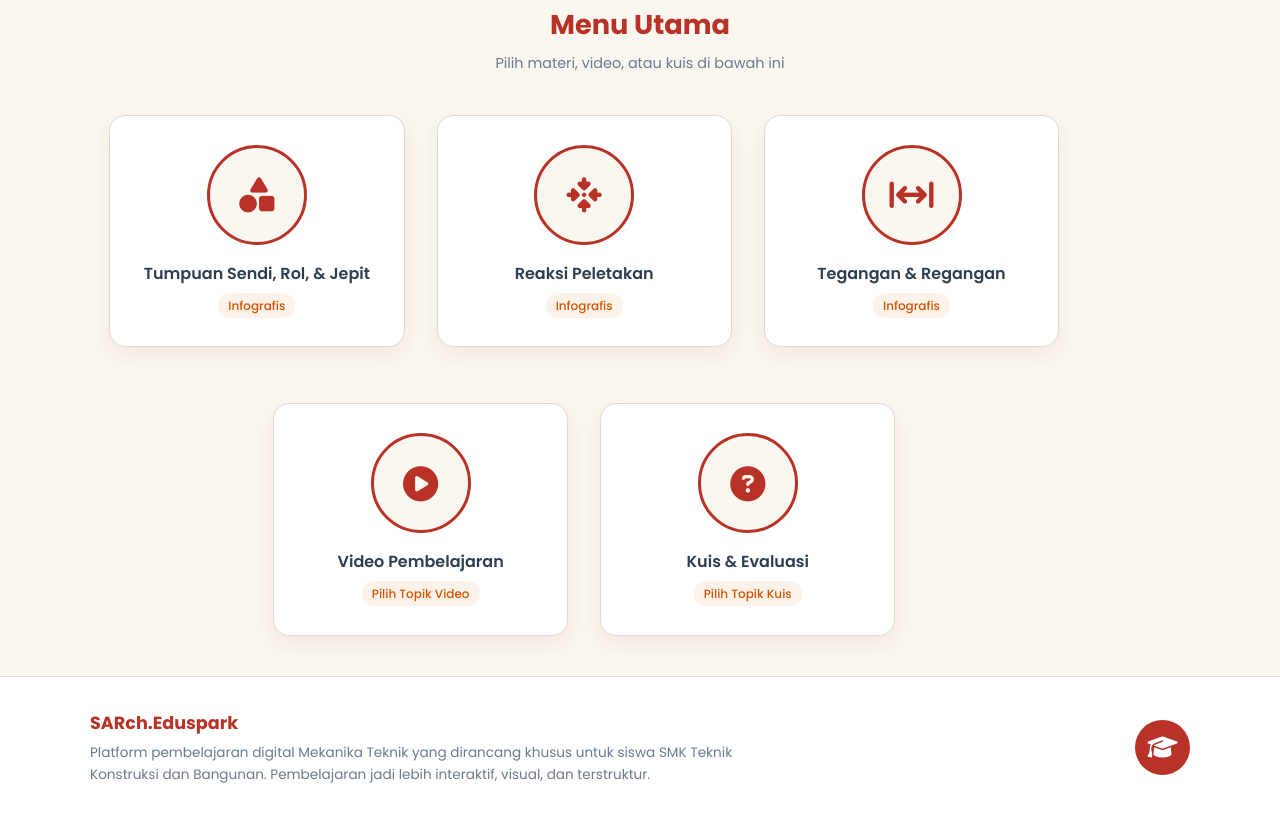
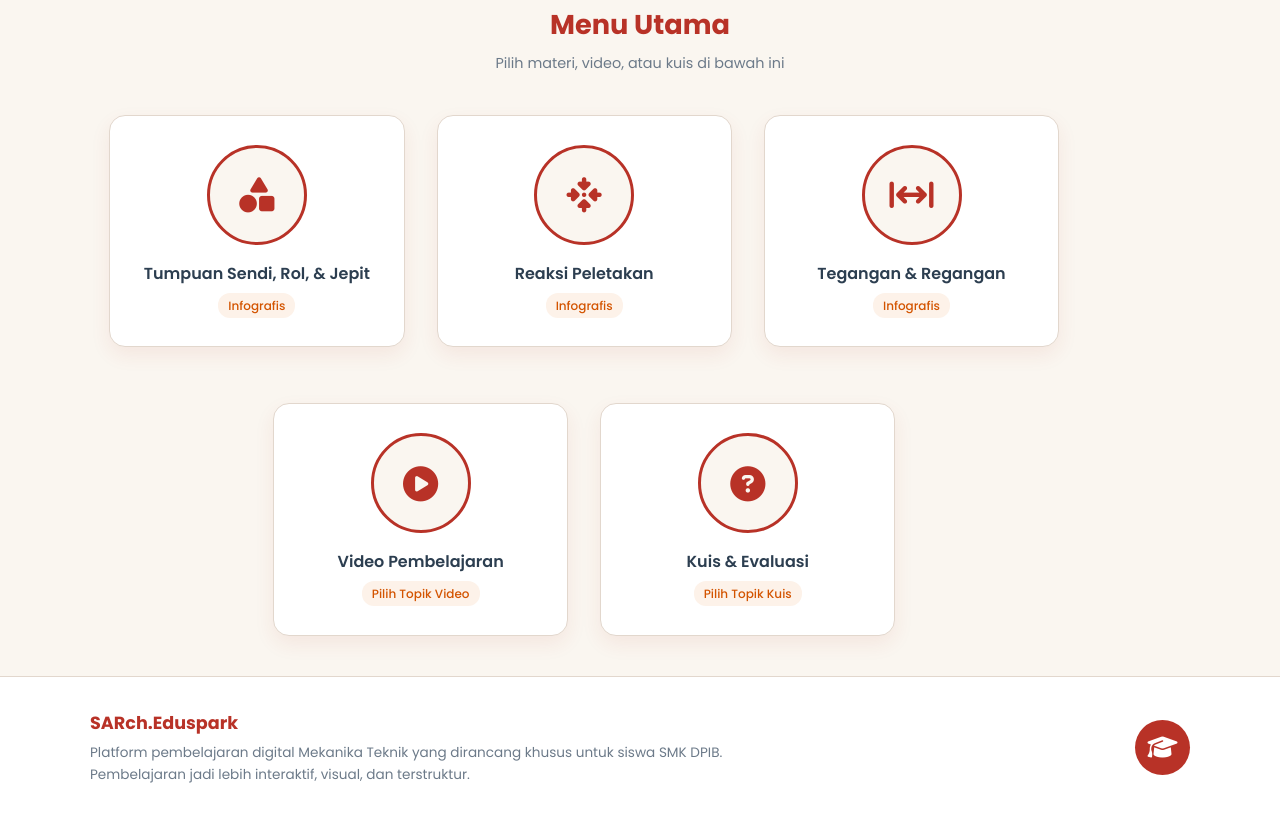
Before and after one commit to soraruuu/sarch-eduspark, a plain HTML site: page index.html in a window 1280 px wide. Shown: the part 861-1679 px from the top of the page. Drawn offline with Linux system fonts and the light colour scheme.

Commit message:
Update index.html

```diff
--- a/index.html
+++ b/index.html
@@ -193,7 +193,7 @@
         <div class="footer-container">
             <div class="footer-text">
                 <h4>SARch.Eduspark</h4>
-                <p>Platform pembelajaran digital Mekanika Teknik yang dirancang khusus untuk siswa SMK Teknik Konstruksi dan Bangunan. Pembelajaran jadi lebih interaktif, visual, dan terstruktur.</p>
+                <p>Platform pembelajaran digital Mekanika Teknik yang dirancang khusus untuk siswa SMK DPIB. Pembelajaran jadi lebih interaktif, visual, dan terstruktur.</p>
             </div>
             <div class="footer-logo">
                 <i class="fa-solid fa-graduation-cap"></i>
```
